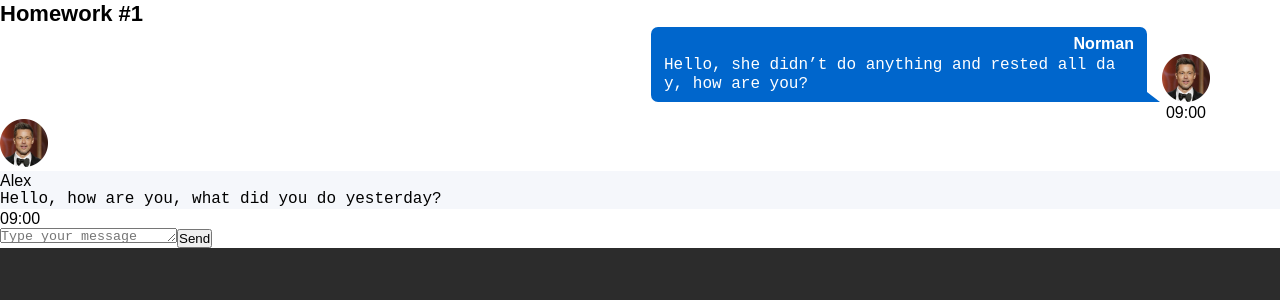
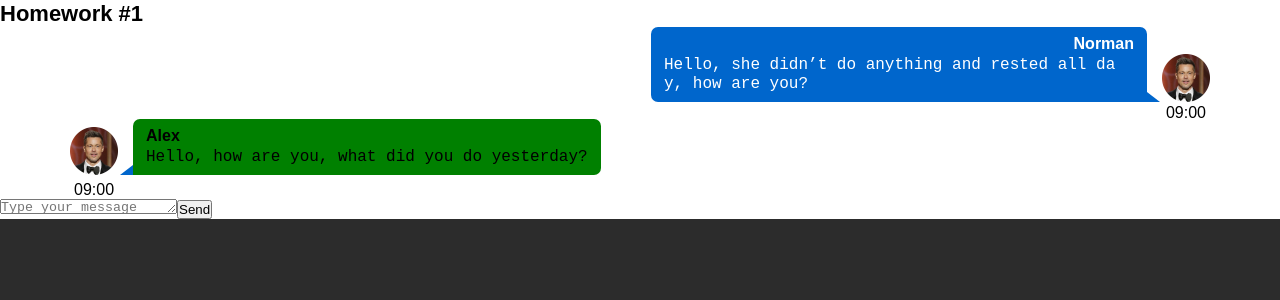
Before and after one commit to IJTINK7/hws-from-ignat, a React (Create React App) app: page / in a window 1280 px wide. Shown: the top 300 px of the page. Built offline with nearby package versions, Linux system fonts and the light colour scheme.

Commit message:
Adding styles

```diff
--- a/src/s2-homeworks/hw01/friend-message/FriendMessage.module.css
+++ b/src/s2-homeworks/hw01/friend-message/FriendMessage.module.css
@@ -1,9 +1,12 @@
 .friendMessage {
-
+    display: flex;
+    flex-direction: column;
+    margin: 0 70px;
 }
 
 .friendImageAndText {
-
+    display: flex;
+    align-items: flex-end;
 }
 
 .friendImageAndText img {
@@ -11,22 +14,45 @@
 }
 
 .friendText {
-    background: #F5F7FB;
-
+    background: green;
+    display: flex;
+    flex-direction: column;
+    max-width: 530px;
+    border-radius: 7px 7px 7px 0;
+    margin-left: 15px;
+    height: 100%;
+    position: relative;
+    white-space: normal;
+    word-break: break-all;
 }
 
-.friendText:after {
-
+.friendText:before {
+    content: '';
+    position: absolute;
+    left: -23px;
+    bottom: 0;
+    border: 10px solid transparent;
+    border-bottom: 0 solid transparent;
+    border-right: 13px solid #0066CC;
 }
 
 .friendName {
-
+    font-weight: 700;
+    margin: 7px 13px 3px;
 }
 
 .friendMessageText {
-
+    margin-bottom: 8px;
+    margin-left: 13px;
+    margin-right: 13px;
+    max-width: 470px;
+    height: 100%;
+    white-space: pre-wrap;
 }
 
 .friendTime {
-
+    display: flex;
+    justify-content: flex-start;
+    margin-left: 4px;
+    margin-top: 5px;
 }
```
